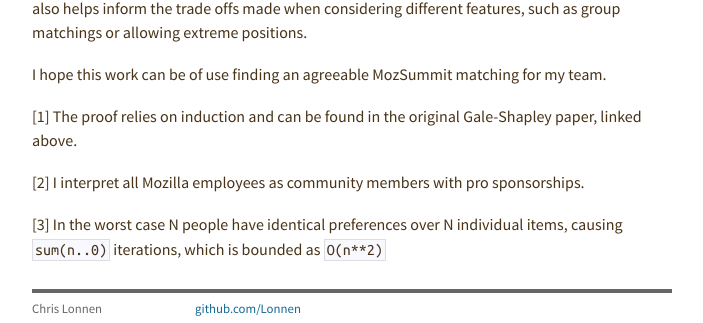
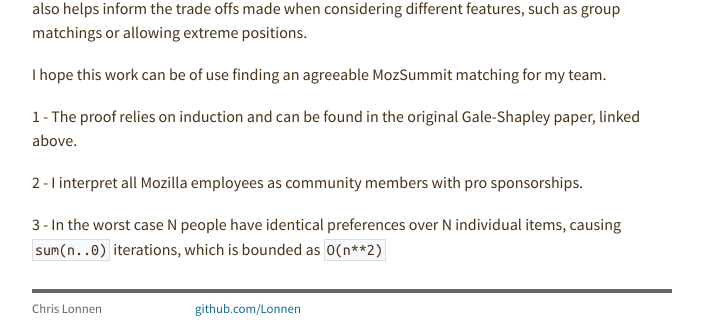
Before and after one commit to lonnen/lonnen.github.com, a Jekyll site: the page built from _posts/2013-05-04-gale-shapley.md, in a window 1280 px wide and 900 px high, scrolled down 2596 px. Shown: the part 426-749 px from the top of the window, without its empty margins (288-991 px from the left). Built offline with Jekyll 4.4.1, drawn with Linux system fonts in a browser that asks for light colours; Markdown is read by kramdown in place of the engine named in the settings; comment, search, counter and statistics services are not loaded.

Commit message:
footnote fix

```diff
--- a/_posts/2013-05-04-gale-shapley.md
+++ b/_posts/2013-05-04-gale-shapley.md
@@ -55,8 +55,8 @@
 
 
 
-[1] The proof relies on induction and can be found in the original Gale-Shapley paper, linked above.
+1 - The proof relies on induction and can be found in the original Gale-Shapley paper, linked above.
 
-[2] I interpret all Mozilla employees as community members with pro sponsorships.
+2 - I interpret all Mozilla employees as community members with pro sponsorships.
 
-[3] In the worst case N people have identical preferences over N individual items, causing `sum(n..0)` iterations, which is bounded as `O(n**2)`
+3 - In the worst case N people have identical preferences over N individual items, causing `sum(n..0)` iterations, which is bounded as `O(n**2)`
```
